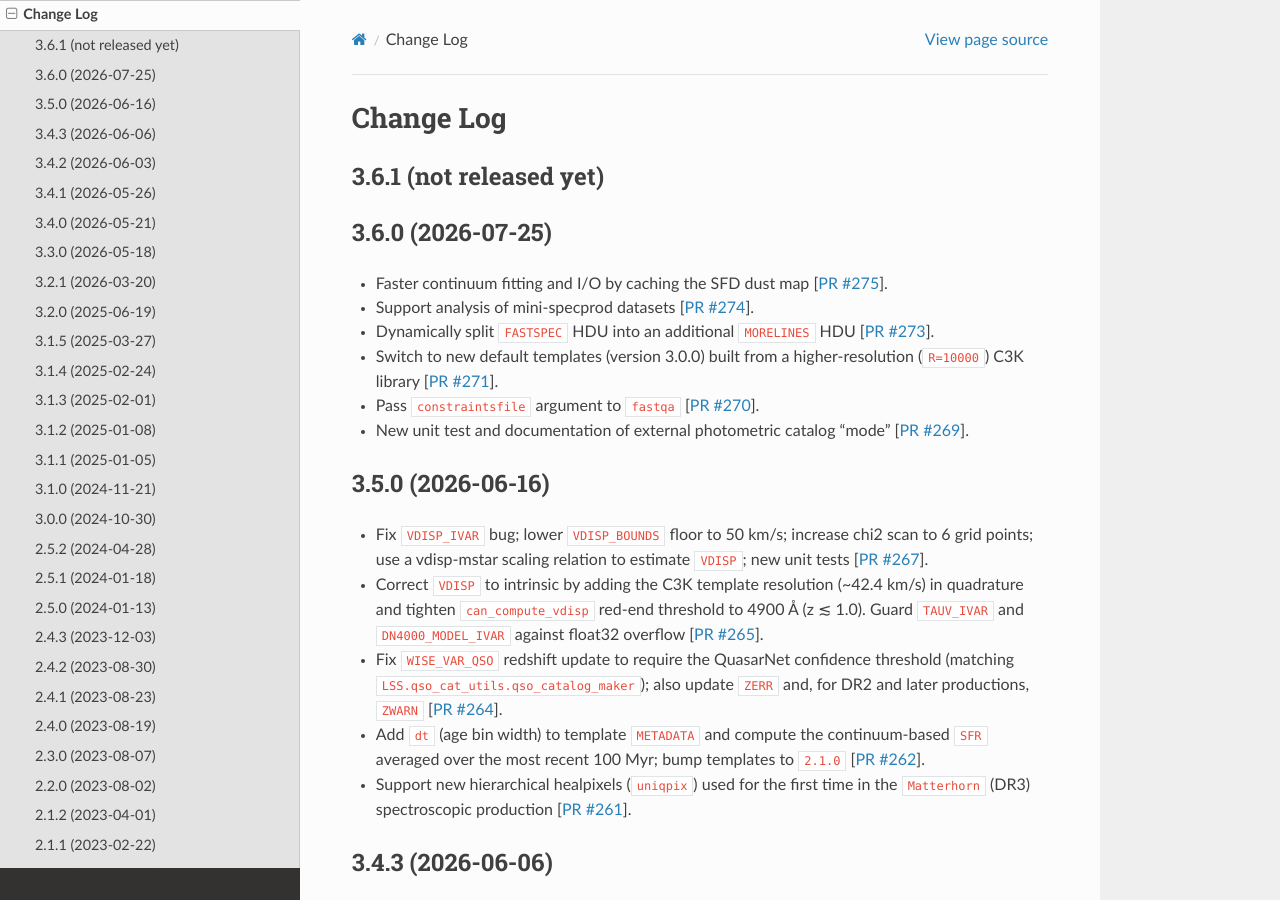
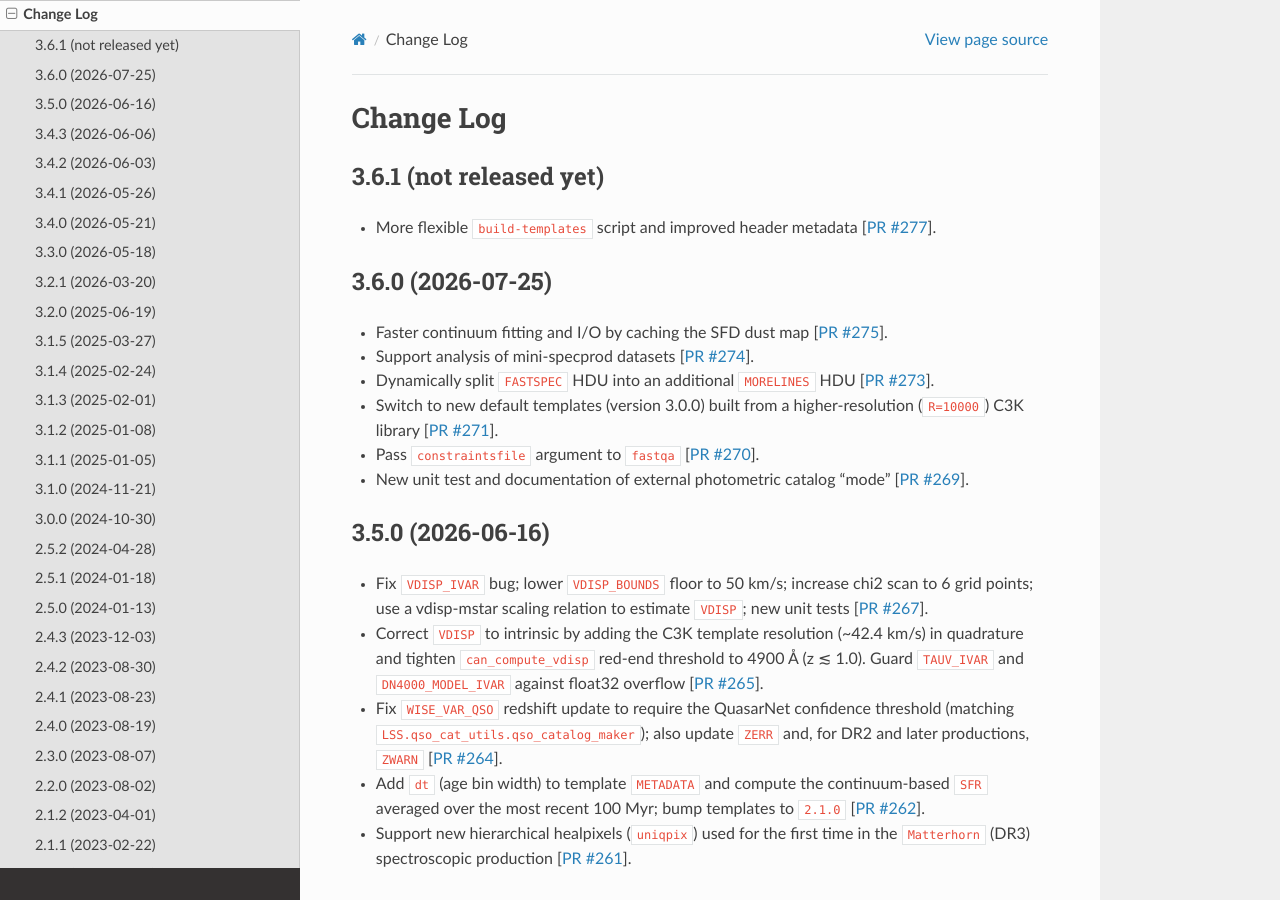
Before and after one commit to desihub/fastspecfit, a Sphinx documentation site: the page built from doc/changes.rst, in a window 1280 px wide and 900 px high. Built offline with Sphinx 7.4.7 and the Read the Docs theme 3.1.0, drawn with Linux system fonts in a browser that asks for light colours; the version number could not be read and is left out.

Commit message:
update change log [ci skip]

```diff
--- a/doc/changes.rst
+++ b/doc/changes.rst
@@ -4,6 +4,11 @@ Change Log
 
 3.6.1 (not released yet)
 ------------------------
+
+* More flexible ``build-templates`` script and improved header
+  metadata [`PR #277`_].
+
+.. _`PR #277`: https://github.com/desihub/fastspecfit/pull/277
 
 3.6.0 (2026-07-25)
 ------------------
```
